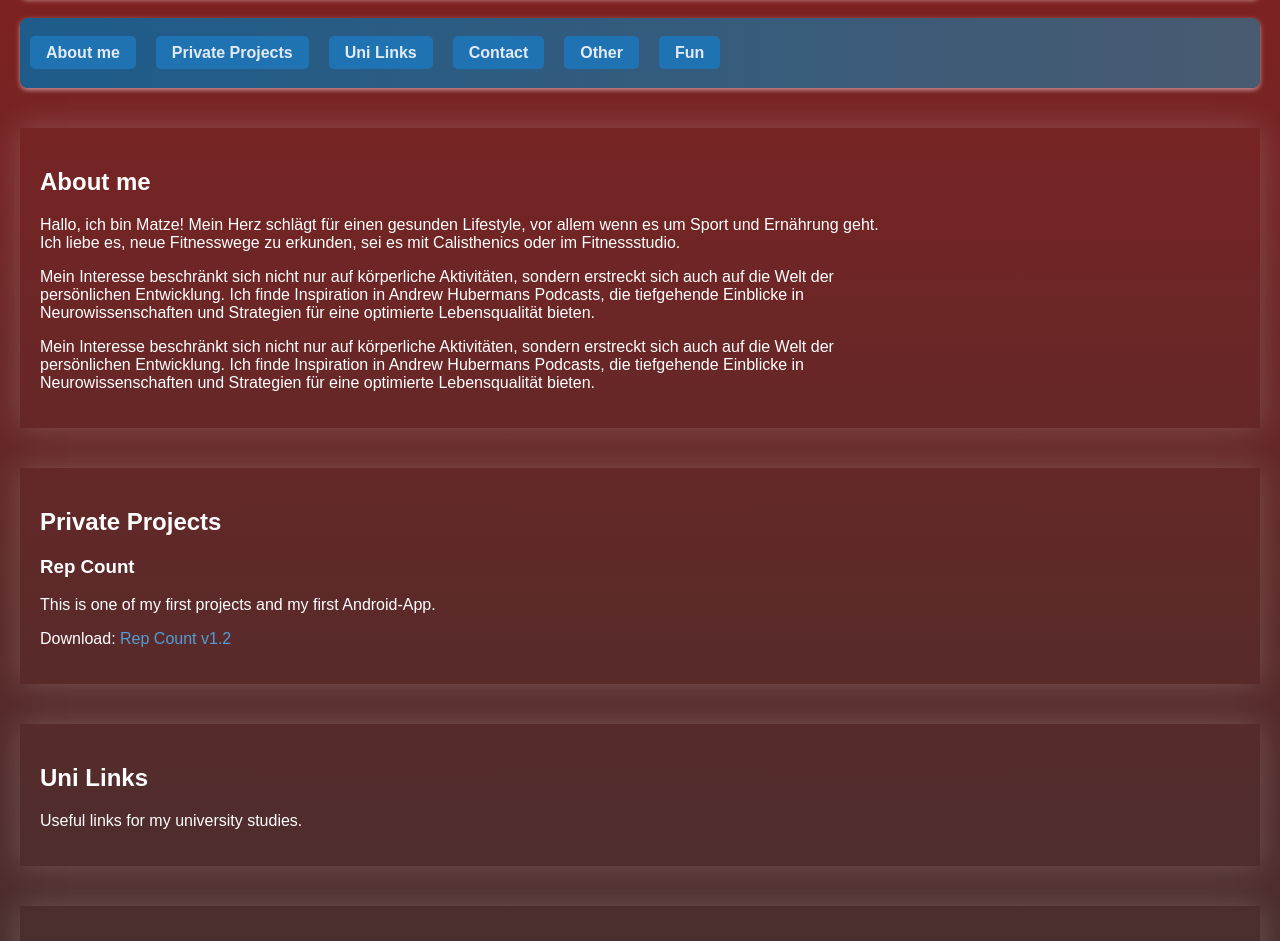
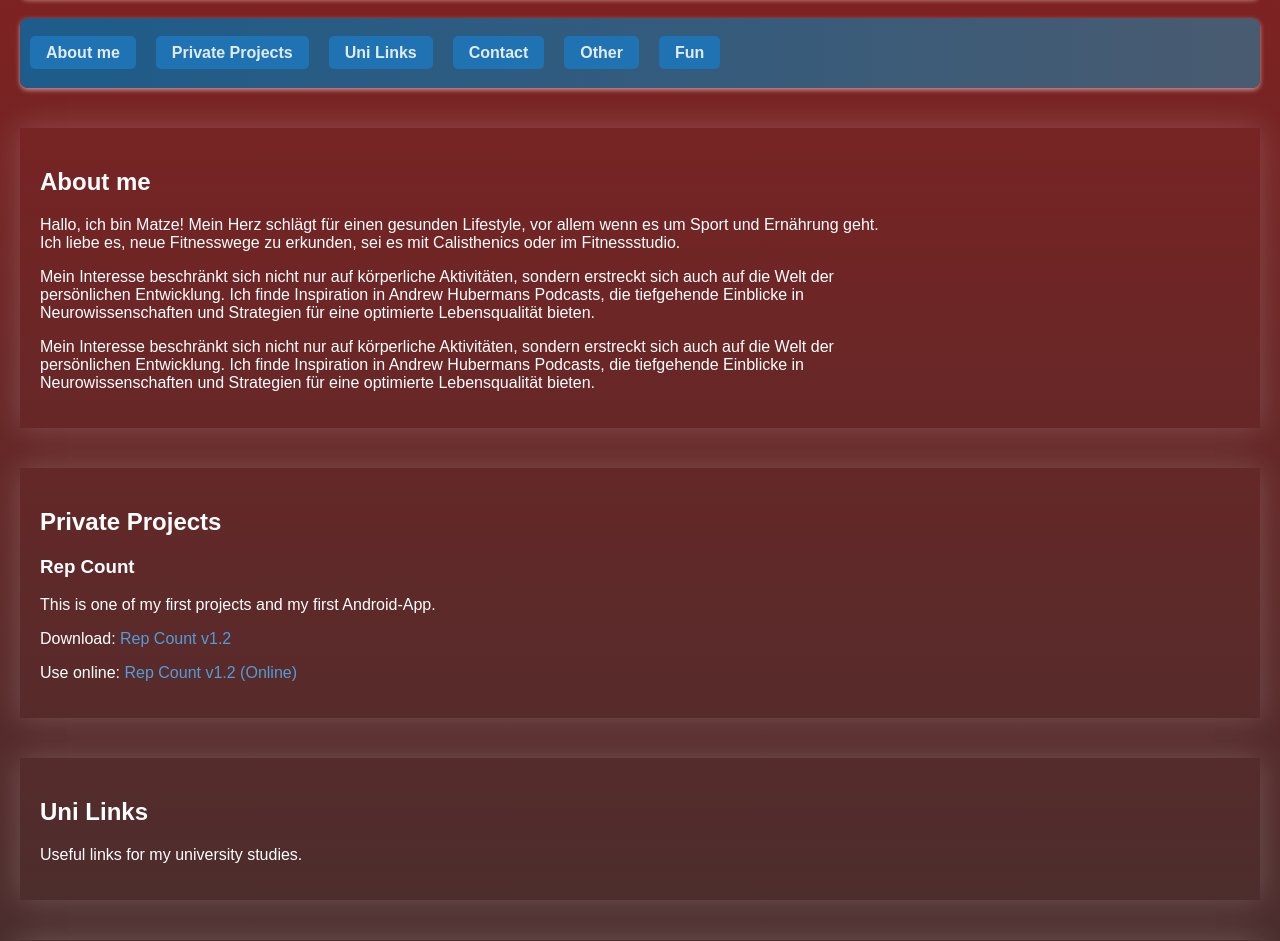
Before and after one commit to matooo3/matoooWebsite, a plain HTML site: page index.html in a window 1280 px wide. Shown: the part 156-1097 px from the top of the page. Drawn offline with Linux system fonts and the light colour scheme.

Commit message:
added repCounter to online use

```diff
--- a/index.html
+++ b/index.html
@@ -44,6 +44,7 @@
             <h3>Rep Count</h3>
             <p>This is one of my first projects and my first Android-App.</p>
             <p>Download: <a class="link" href="https://www.webintoapp.com/store/176968">Rep Count v1.2</a></p>
+            <p>Use online:<a class="link" href="RepCounter/index.html"> Rep Count v1.2 (Online) </a></p>
         </div>
         <!-- Add more content here as needed -->
     </section>
```
